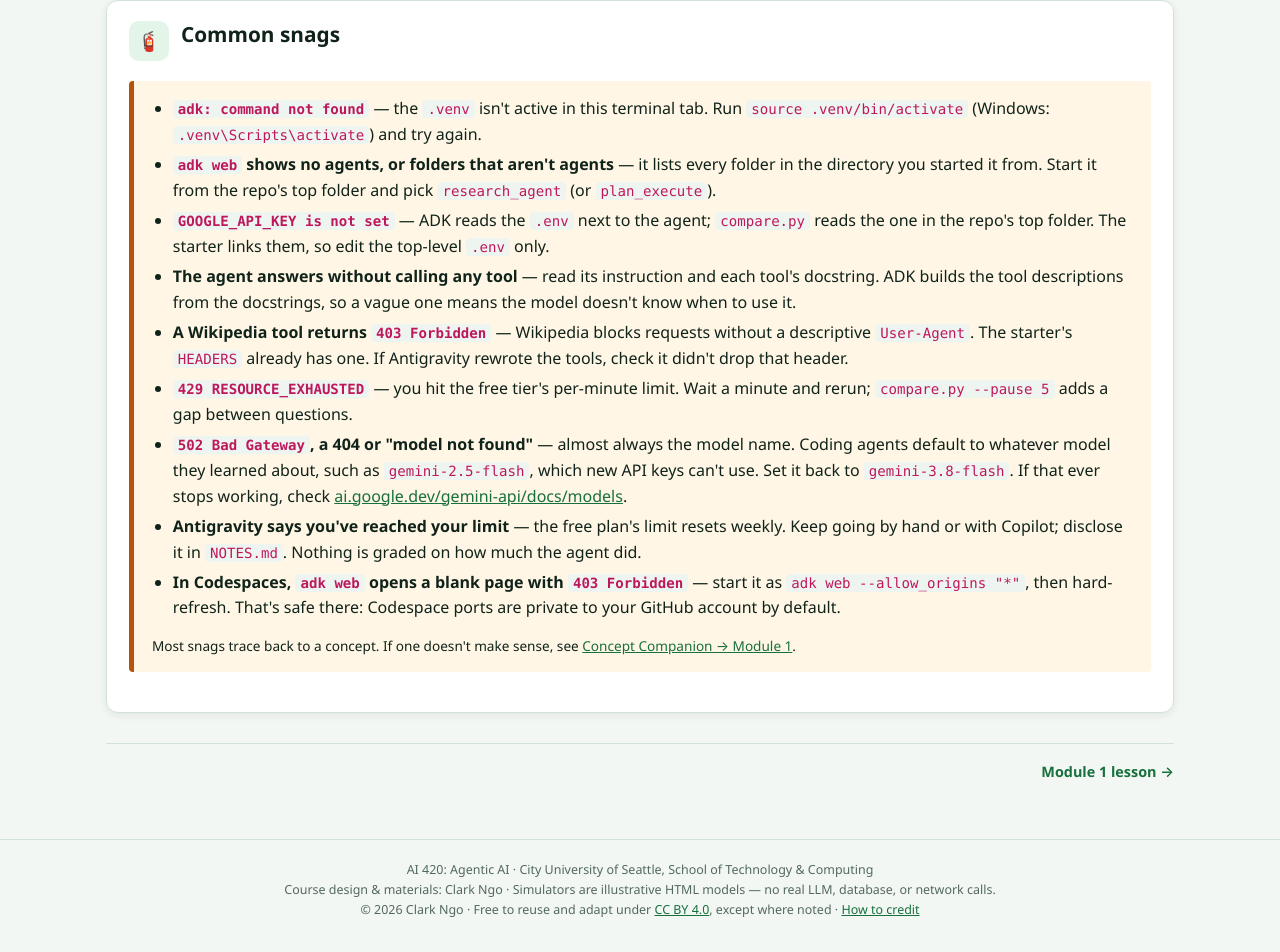
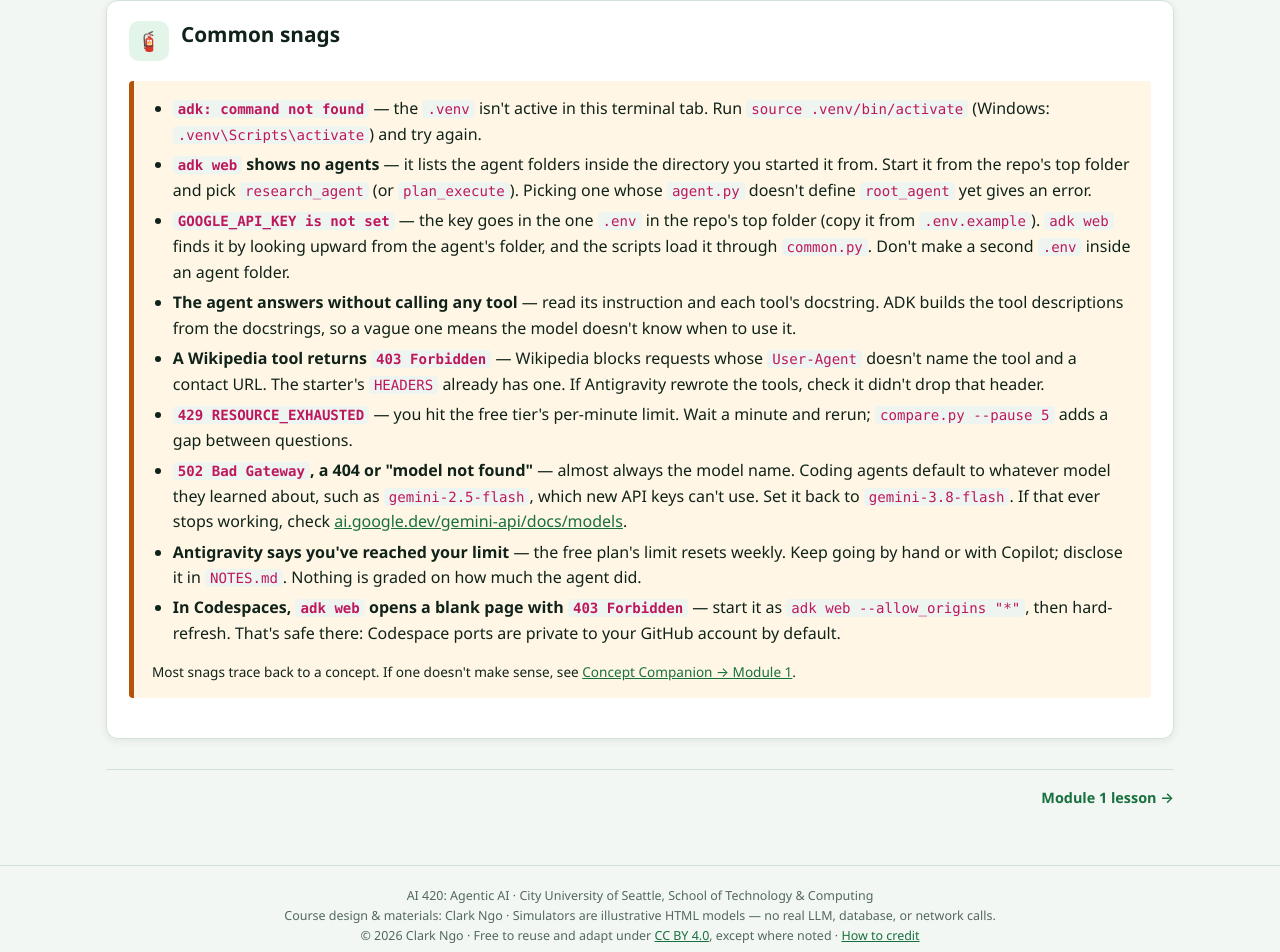
Before and after one commit to clarkngo/ai420, a plain HTML site: page module-1/hos-guide.html in a window 1280 px wide. Shown: the part 3929-4881 px from the top of the page. Drawn offline with Linux system fonts and the light colour scheme.

Commit message:
Correct three HOS 1 snags to match the starter repo
There is one top-level .env, which adk web finds by walking up. adk web
lists agent folders and errors on a stub. Wikipedia's 403 comes from a
User-Agent without a contact URL.

Co-Authored-By: Claude Opus 5.5 <noreply@anthropic.com>

```diff
--- a/module-1/hos-guide.html
+++ b/module-1/hos-guide.html
@@ -186,10 +186,10 @@ root_agent = SequentialAgent(name="plan_execute",
         <div class="snag-box">
             <ul>
                 <li><strong><code>adk: command not found</code></strong> — the <code>.venv</code> isn't active in this terminal tab. Run <code>source .venv/bin/activate</code> (Windows: <code>.venv\Scripts\activate</code>) and try again.</li>
-                <li><strong><code>adk web</code> shows no agents, or folders that aren't agents</strong> — it lists every folder in the directory you started it from. Start it from the repo's top folder and pick <code>research_agent</code> (or <code>plan_execute</code>).</li>
-                <li><strong><code>GOOGLE_API_KEY is not set</code></strong> — ADK reads the <code>.env</code> next to the agent; <code>compare.py</code> reads the one in the repo's top folder. The starter links them, so edit the top-level <code>.env</code> only.</li>
+                <li><strong><code>adk web</code> shows no agents</strong> — it lists the agent folders inside the directory you started it from. Start it from the repo's top folder and pick <code>research_agent</code> (or <code>plan_execute</code>). Picking one whose <code>agent.py</code> doesn't define <code>root_agent</code> yet gives an error.</li>
+                <li><strong><code>GOOGLE_API_KEY is not set</code></strong> — the key goes in the one <code>.env</code> in the repo's top folder (copy it from <code>.env.example</code>). <code>adk web</code> finds it by looking upward from the agent's folder, and the scripts load it through <code>common.py</code>. Don't make a second <code>.env</code> inside an agent folder.</li>
                 <li><strong>The agent answers without calling any tool</strong> — read its instruction and each tool's docstring. ADK builds the tool descriptions from the docstrings, so a vague one means the model doesn't know when to use it.</li>
-                <li><strong>A Wikipedia tool returns <code>403 Forbidden</code></strong> — Wikipedia blocks requests without a descriptive <code>User-Agent</code>. The starter's <code>HEADERS</code> already has one. If Antigravity rewrote the tools, check it didn't drop that header.</li>
+                <li><strong>A Wikipedia tool returns <code>403 Forbidden</code></strong> — Wikipedia blocks requests whose <code>User-Agent</code> doesn't name the tool and a contact URL. The starter's <code>HEADERS</code> already has one. If Antigravity rewrote the tools, check it didn't drop that header.</li>
                 <li><strong><code>429 RESOURCE_EXHAUSTED</code></strong> — you hit the free tier's per-minute limit. Wait a minute and rerun; <code>compare.py --pause 5</code> adds a gap between questions.</li>
                 <li><strong><code>502 Bad Gateway</code>, a 404 or "model not found"</strong> — almost always the model name. Coding agents default to whatever model they learned about, such as <code>gemini-2.5-flash</code>, which new API keys can't use. Set it back to <code>gemini-3.8-flash</code>. If that ever stops working, check <a href="https://ai.google.dev/gemini-api/docs/models" target="_blank" rel="noopener">ai.google.dev/gemini-api/docs/models</a>.</li>
                 <li><strong>Antigravity says you've reached your limit</strong> — the free plan's limit resets weekly. Keep going by hand or with Copilot; disclose it in <code>NOTES.md</code>. Nothing is graded on how much the agent did.</li>
```
